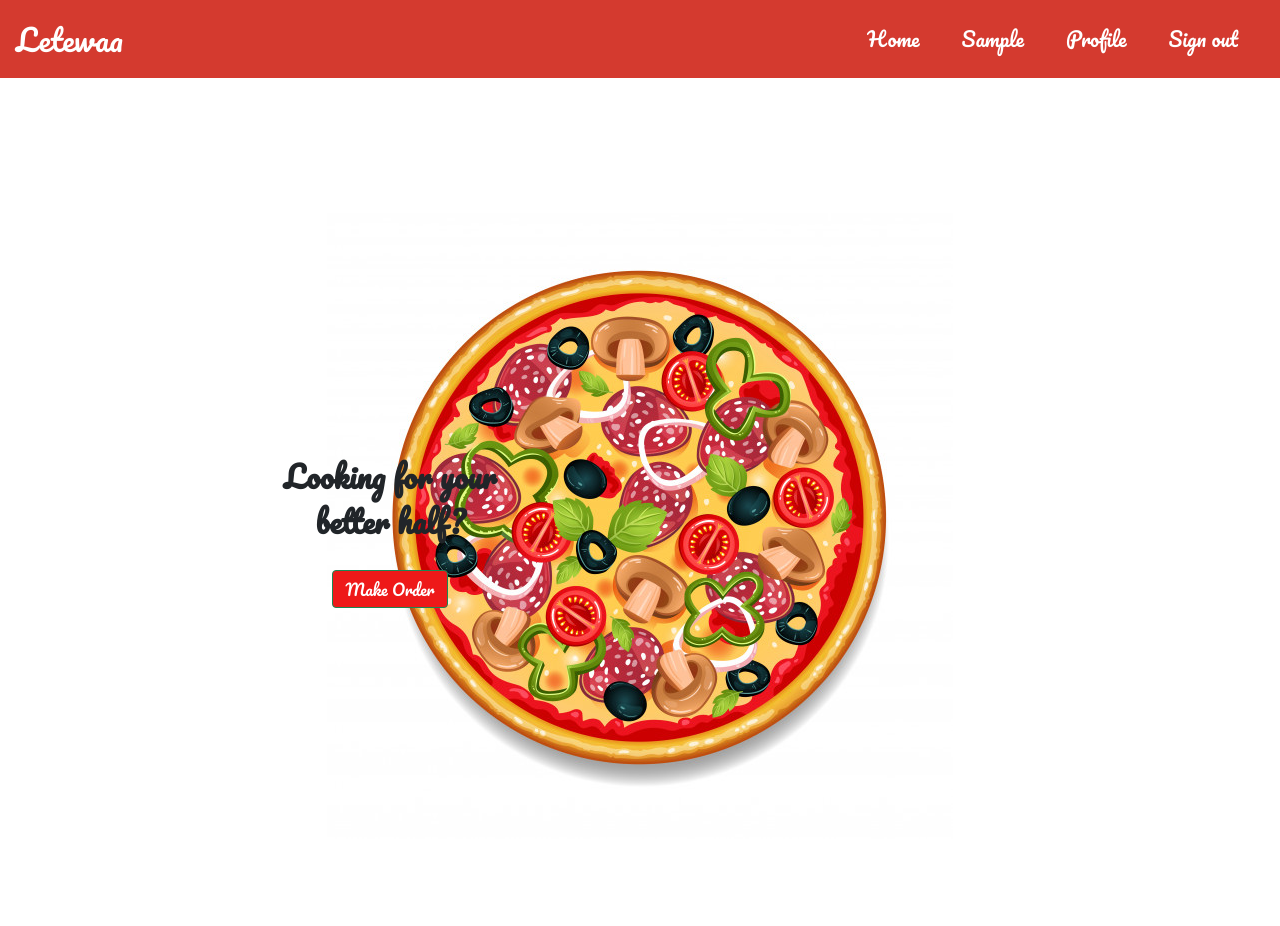
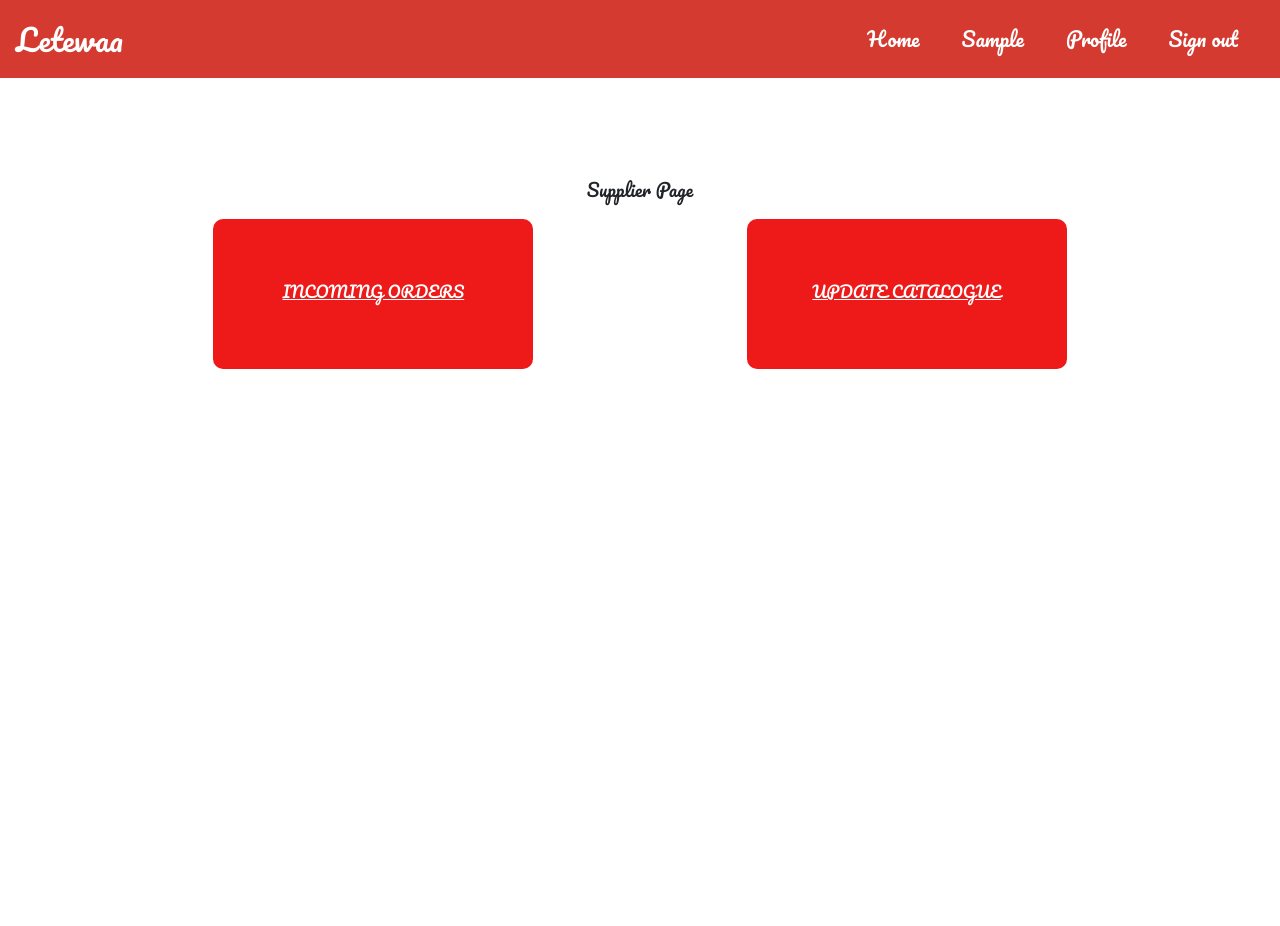
Before and after one commit to MugeraH/Letewaa, a Flask app: page /supplier_page in a window 1280 px wide. After the commit the page ends 369 px from the top, so only its background shows below. Run offline with Flask 2, Linux system fonts and the light colour scheme; the visitor is signed in with stand-in values (Sample User, id 1); data comes from the database, SQL or seed files in the repository; some libraries are stand-ins or nearby versions.

Commit message:
Allow for redirection to update catalogue

```diff
--- a/app/auth/forms.py
+++ b/app/auth/forms.py
@@ -16,6 +16,7 @@ class LoginForm(FlaskForm):
 class RegistrationForm(FlaskForm):
     email = StringField('Your Email Address',validators=[Required(),Email()])
     username = StringField('Enter your username',validators = [Required()])
+    usertype = SelectField('User Type', choices = [('sellers', 'sellers'),('buyers', 'buyers')], validators=[Required()])
     # role = SelectField('Click to select role',choices=CATEGORY_CHOICES,validators=[Required()])
     password = PasswordField('Password',validators = [Required(), EqualTo('password_confirm',message = 'Passwords must match')])
     password_confirm = PasswordField('Confirm Passwords',validators = [Required()])
--- a/app/main/forms.py
+++ b/app/main/forms.py
@@ -14,8 +14,6 @@ class OrderForm(FlaskForm):
     submit = SubmitField("Add Product",validators=[Required()])
 
 
-
-
 class SellerRegisterForm(FlaskForm):
     username=StringField("Username" ,validators=[Required()])
     email=StringField("Email" ,validators=[Required(),Email()])
@@ -26,8 +24,6 @@ class SellerRegisterForm(FlaskForm):
     id=StringField("id" ,validators=[Required()])
 
 
-
-
 class ProductForm(FlaskForm):
     product_name = StringField("Name",validators=[Required()])
     description = TextAreaField("Description",validators=[Required()])
@@ -35,6 +31,11 @@ class ProductForm(FlaskForm):
     submit = SubmitField("Place Order",validators=[Required()])
 
 
+class UpdateProduct(FlaskForm):
+    product_name = StringField("Name",validators=[Required()])
+    description = TextAreaField("Description",validators=[Required()])
+    product_picture=FileField("UploadImage",validators=[Required()])
+    submit = SubmitField("Update",validators=[Required()])
 
 
 class UpdateProfile(FlaskForm):
--- a/app/main/views.py
+++ b/app/main/views.py
@@ -5,7 +5,7 @@ from flask_login import login_required,current_user
 from .. import db,photos
 from ..email import mail_message
 from ..models import Orders,Seller,User,Product,Cart
-from .forms import ProductForm,UpdateProfile
+from .forms import ProductForm,UpdateProfile, UpdateProduct
 
 
 
@@ -111,13 +111,13 @@ def user_confirmation(user_id):
 @login_required
 def supplier_page():
     """
-    Supplier logs into their page
+    Supplier is re-directed to their page
     Query orders table by supplier id,and get all active orders
     then click on the orders to go to the orders page
 
     """
 
-    return render_template('supplier_page.html')
+    return render_template('supplier/supplier_page.html')
 
 @main.route('/orders/<int:supplier_id>')
 @login_required
@@ -146,7 +146,7 @@ def update_products():
     products update form
     add_products where supplier id = current user id
     """
-    form = ProductForm()
+    form = UpdateProduct()
 
     if form.validate_on_submit():
         product_name = form.product_name.data
--- a/app/static/css/index.css
+++ b/app/static/css/index.css
@@ -43,13 +43,7 @@
   color: white;
 }
 
-.card {
-  height: 200px;
-  width: 200px;
-  display: flex;
-  flex-direction: row;
-  border: black solid 1px;
-}
+
 
 #s-text {
   /* bottom: 50%; */
@@ -246,3 +240,36 @@
 .cart-count {
   align-self: flex-end;
 }
+
+#supplier-login{
+    background-color: #ee1919;
+    height: 150px;
+    border-radius: 10px;
+    text-align: center;
+    padding-top:60px;
+}
+
+#suppliers-login{
+    background-color: #ee1919;
+    height: 150px;
+    border-radius: 10px;
+    text-align: center;
+    padding-top:60px;
+}
+
+.supplier-name{
+    text-align: center;
+    margin-top: 50px;
+    font-size: 18px;
+}
+
+
+#supplier-login-text{
+    color: white;
+    size: 16px;
+}
+
+#suppliers-login-text{
+    color: white;
+    size: 16px;
+}
--- a/app/templates/index.html
+++ b/app/templates/index.html
@@ -23,10 +23,10 @@
 
   <div class="container card-wrapper m-5">
     <div class="user_select">
-      <a href="{{url_for('auth.login')}}">Customer</a>
+      <a href="{{url_for('main.user_page')}}">Customer</a>
     </div>
     <div class="user_select">
-      <a href="{{url_for('auth.login')}}">Supplier</a>
+      <a href="{{url_for('main.supplier_page')}}">Supplier</a>
     </div>
   </div>
 
--- a/app/templates/supplier/supplier_page.html
+++ b/app/templates/supplier/supplier_page.html
@@ -1,19 +1,26 @@
-{% extends 'base.html' %} {% block content %}
+{% extends 'base.html'%} {% block styles%} {{ super() }}
+<link rel="stylesheet" href="{{url_for('static',filename='/css/index.css')}}" />
+{% endblock %}{% block content%}
+<div class="container">
+  <div class="supplier-name">
+    <p id="supplier-name-text">Supplier Page</p>
+  </div>
+  <div class="row">
+    <div class="col-md-2"></div>
+    <div class="col-md-3" id="supplier-login">
+      <p ><a href="#" id="supplier-login-text">INCOMING ORDERS</a></p>
 
-<div id="supplier-landing-page">
-  <div id="landing-page-text">
-    <p>Looking for your better half?</p>
-    <button type="submit" class="btn btn-success">Make Order</button>
-  </div>
-  <div id="landing-page-img">
-    <img src="../../static/photos/Images/landingpage.jpg" href="pizza image" />
+    </div>
+    <div class="col-md-2"></div>
+    <div class="col-md-3" id="suppliers-login">
+      <p><a href="/update-product" id="suppliers-login-text">UPDATE CATALOGUE</a></p>
+
+    </div>
+    <div class="col-md-2"></div>
   </div>
 
-  <!-- <a
-    href="{{url_for('main.update_products')}}"
-    class="btn btn-outline-success mt-5"
-    >Add Products</a
-  > -->
+
 </div>
 
+
 {% endblock %}
--- a/config.py
+++ b/config.py
@@ -3,8 +3,8 @@ import os
 class Config:
     pass
     # we change to our own databases
-    SQLALCHEMY_DATABASE_URI = 'postgresql+psycopg2://mugera:Mugbwo9856@localhost/letewa'
-    # SQLALCHEMY_DATABASE_URI = 'postgresql+psycopg2://githui:Kqcaptain#2@localhost/letewa'
+    # SQLALCHEMY_DATABASE_URI = 'postgresql+psycopg2://mugera:Mugbwo9856@localhost/letewa'
+    SQLALCHEMY_DATABASE_URI = 'postgresql+psycopg2://githui:Kqcaptain#2@localhost/letewa'
     SECRET_KEY = os.environ.get('SECRET_KEY')
     UPLOADED_PHOTOS_DEST ='app/static/photos'
     MAIL_SERVER = 'smtp.googlemail.com'
```
Also changed, not shown: app/static/photos/ldpage.jpeg (added), app/static/photos/ldpage_1.jpeg (added).
